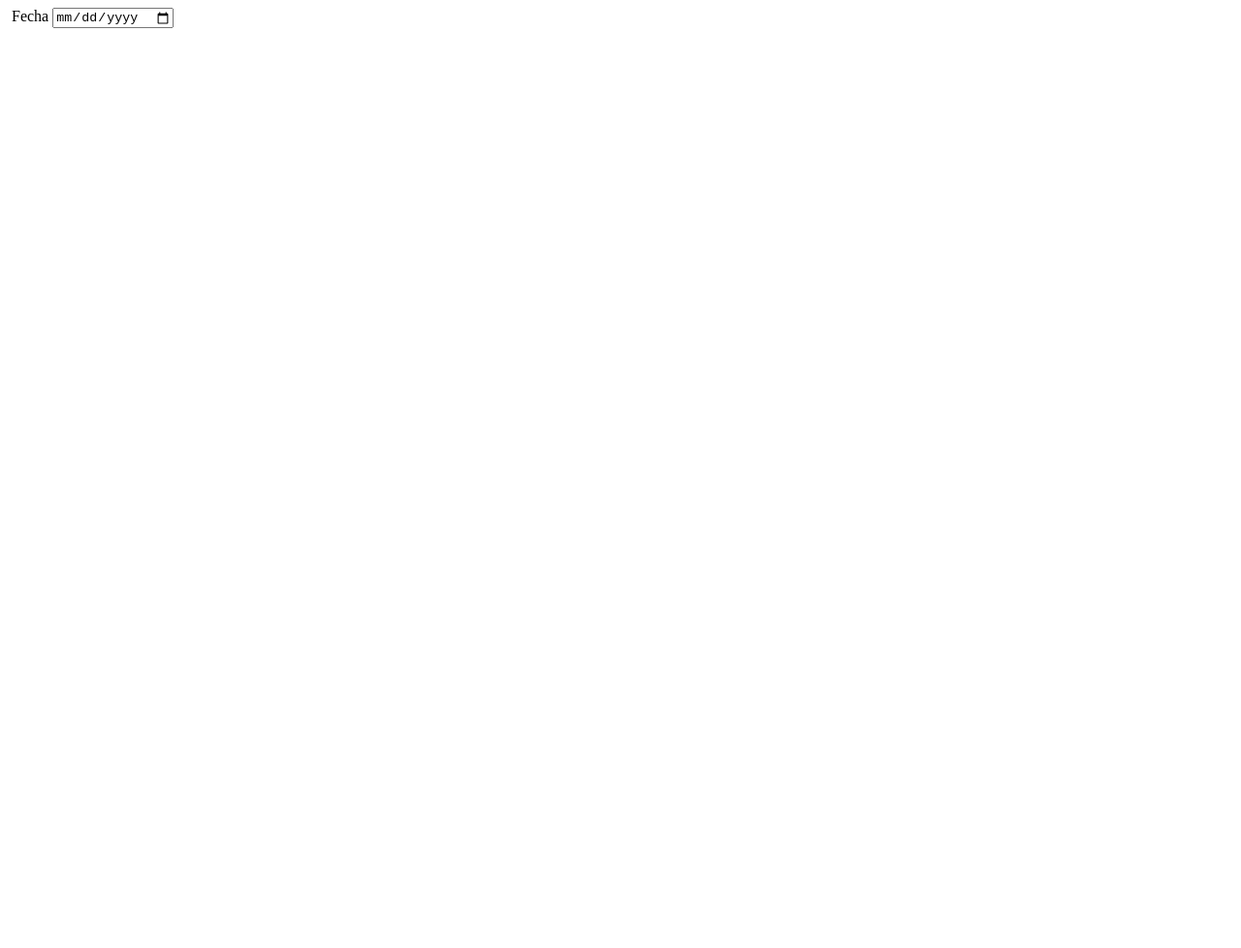
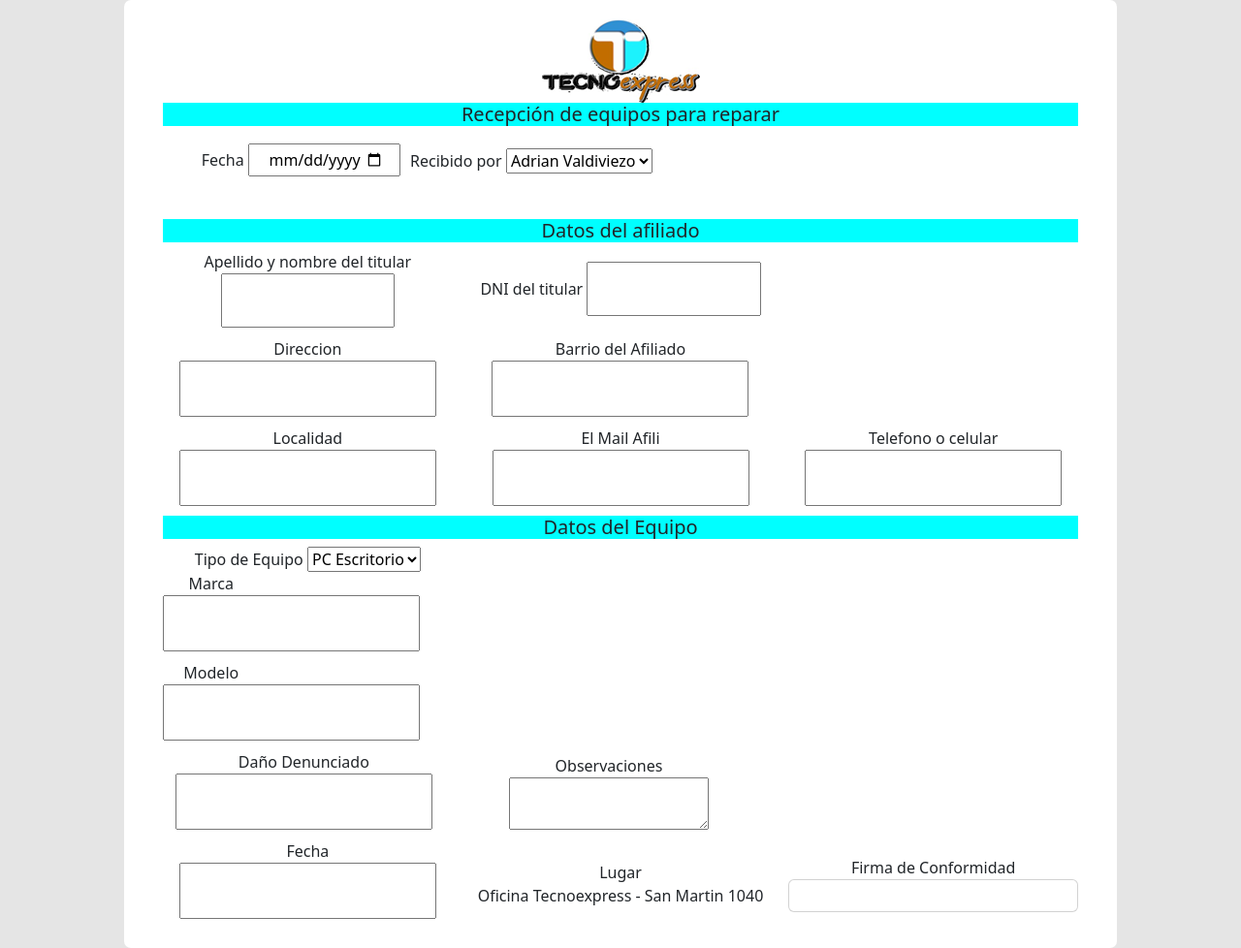
Before and after one commit to ismael9m4/formulario-Tecnoexpress, a plain HTML site: page index.html in a window 1280 px wide. Shown: the whole page at 97% size. Before the commit the page ends 800 px from the top, so only its background shows below. Drawn offline with nearby package versions, Linux system fonts and the light colour scheme.

Commit message:
primera parte falta distancia a segundo titulo

```diff
--- a/estilo.css
+++ b/estilo.css
@@ -0,0 +1,69 @@
+*{
+
+  text-align: center;
+}
+body{
+    background: #E5E5E5;
+}
+main{
+    max-width: 800px;
+    width: 90%;
+    margin: auto;
+    padding: 40px;
+}
+.titulos{
+    background-color: aqua;
+    border: 5x;
+    margin:auto;
+}
+.contenedor-entrada{
+    height: 2%;
+}
+
+.form {
+  background-color: white;
+  text-align: center;
+  margin: auto;
+  border-radius: 7px;
+  width: 80%;
+  padding: 20px 40px;
+}
+.form__label{
+    display:block;
+    padding:10px;
+    cursor:pointer;
+
+}
+.form__grupo-input{
+    position: relative;
+}
+.form__input{
+   width: 100%;
+   background: #fff;
+   border: 3x solid transparent;
+   border-radius:3px;
+   height:45px;
+   line-height:45px;
+   padding: 0 40px 0 10px;
+   transition: .3s ease all;
+}
+.contenedor-entrada{
+    padding: 10px 30px;
+    display:flex;
+    flex-wrap:wrap;
+}
+.input-48{
+    width:70%;
+    height: 15%;
+}
+.input-100{
+    width:60%;
+    height: 30%;
+}
+input{
+    margin-bottom: 10px;
+    padding: 15px;
+}
+.select{
+    margin-top: 5px;
+}
--- a/index.html
+++ b/index.html
@@ -2,13 +2,137 @@
 <html lang="es">
 <head>
     <meta charset="UTF-8">
+    <meta name="viewport" content="width=device-width, initial-scale=1.0">
     <title>Formulario Tecnoexpress</title>
+    <!-- BootStrap-->
+    <link href="https://cdn.jsdelivr.net/npm/bootstrap@5.3.0-alpha1/dist/css/bootstrap.min.css" rel="stylesheet" integrity="sha384-GLhlTQ8iRABdZLl6O3oVMWSktQOp6b7In1Zl3/Jr59b6EGGoI1aFkw7cmDA6j6gD" crossorigin="anonymous">
+    <!-- -->
+    <!-- CSS Local-->
+    <link rel="stylesheet" href="estilo.css">
+    <!-- -->
 </head>
 <body>
-   <form action="" method="post">
-       <img src="" alt="" width="" height="">
-       <label>Fecha</label>
-       <input type="date" name="textfield" placeholder="Click aqui">
+  <div>
+   <form action="" method="post" class="form">
+       <img src="img/tecnoexpressLogo.png" alt="" width="" height="">
+       <div class="titulos">
+           <h5>Recepción de equipos para reparar</h5>
+       </div>
+
+       <!-- BootStrap-->
+       <script src="https://cdn.jsdelivr.net/npm/bootstrap@5.3.0-alpha1/dist/js/bootstrap.bundle.min.js" integrity="sha384-w76AqPfDkMBDXo30jS1Sgez6pr3x5MlQ1ZAGC+nuZB+EYdgRZgiwxhTBTkF7CXvN" crossorigin="anonymous"></script>
+       <!-- -->
+       <div>
+           <div class="contenedor-entrada">
+               <div>
+                   <label>Fecha</label>
+                   <input type="date" class="input-48" name="txt_fecha" placeholder="Click aqui">
+               </div>
+
+                <div class="selector">
+                   <label>Recibido por</label>
+                   <select name="RecibidoPor" id="recibido" class="select">
+                    <option value="Ing. Valdiviezo">Adrian Valdiviezo</option>
+                    <option value="Ismael Mamani">Ismael Mamani</option>
+                    <option value="Pablo Marquez">Pablo Marquez</option>
+                    </select>
+                </div>
+             </div>
+       </div>
+       <div>
+          <div class="titulos">
+              <h5>Datos del afiliado</h5>
+          </div>
+
+           <div class ="row align-items-center">
+              <div class="col-sm-12 col-md-6 col-lg-4 col-xl-4">
+                  <label>Apellido y nombre del titular</label>
+                   <input type="text" name="text_Titular" placeholder="" class="input-100">
+              </div>
+              <div class="col-sm-12 col-md-6 col-lg-4 col-xl-4">
+                   <label>DNI del titular</label>
+                   <input type="number" name="text_Titular" placeholder="" class="input-100">
+              </div>
+            </div>
+            <div class ="row align-items-center">
+              <div class="col-sm-12 col-md-6 col-lg-4 col-xl-4">
+                  <label>Direccion</label>
+                   <input type="text" name="text_Titular" placeholder="">
+              </div>
+              <div class="col-sm-12 col-md-6 col-lg-4 col-xl-4">
+                   <label>Barrio del Afiliado</label>
+                   <input type="text" name="text_Titular" placeholder="">
+              </div>
+           </div>
+           <div class="row align-items-center">
+               <div class="col-sm">
+                   <label>Localidad</label>
+                   <input type="text" name="text_Titular" placeholder="">
+               </div>
+               <div class="col-sm">
+                    <label>El Mail Afili</label>
+                    <input type="email" name="text_Titular" placeholder="">
+               </div>
+               <div class="col-sm">
+                   <label>Telefono o celular</label>
+                   <input type="number" name="text_Titular" placeholder="">
+               </div>
+           </div>
+       </div>
+       <div>
+          <div class="titulos">
+           <h5>Datos del Equipo</h5>
+          </div>
+             <div class="row align-items-center">
+                <div class="col-sm-12 col-md-6 col-lg-4 col-xl-4">
+                   <label>Tipo de Equipo</label>
+                   <select name="RecibidoPor" id="recibido">
+                    <option value="PC Escritorio">PC Escritorio</option>
+                    <option value="Notebook">Notebook</option>
+                    <option value="Tablet">Tablet</option>
+                    <option value="Celular">Celular</option>
+                    <option value="Impresora">Impresora</option>
+                    </select>
+                <div class="col-sm-12 col-md-6 col-lg-4 col-xl-4">
+                    <label>Marca</label>
+                    <input type="text" name="text_Equipo" placeholder="">
+                </div>
+                <div class="col-sm-12 col-md-6 col-lg-4 col-xl-4">
+                    <label>Modelo</label>
+                    <input type="text" name="text_Equipo" placeholder="">
+                </div>
+                 </div>
+                <div class="row align-items-center">
+                    <div class="col-sm-12 col-md-6 col-lg-4 col-xl-4">
+                        <label>Daño Denunciado</label>
+                        <input type="text" name="text_Equipo" placeholder="">
+                    </div>
+                    <div class="col-sm-12 col-md-6 col-lg-4 col-xl-4">
+                        <label>Observaciones</label>
+                        <textarea name="textarea" placeholder=""></textarea>
+                    </div>
+               </div>
+           </div>
+       </div>
+       <div class="row align-items-center">
+        <div class="col-sm-12 col-md-6 col-lg-4 col-xl-4">
+            <label>Fecha</label>
+            <input type="text" name="text_Firma" placeholder="">
+        </div>
+        <div class="col-sm-12 col-md-6 col-lg-4 col-xl-4">
+            <label>Lugar</label>
+            <label>Oficina Tecnoexpress - San Martin 1040</label>
+        </div>
+        <div class="col-sm-12 col-md-6 col-lg-4 col-xl-4">
+            <label>Firma de Conformidad</label>
+                <div class="card">
+                    <div class="card-body">
+                        <div class="col-sm-12 col-md-6 col-lg-4     col-xl-></col-xl->4"></div>
+                    </div>
+                </div>
+        </div>
+       </div>
    </form>
+  </div>
 </body>
 </html>
```
